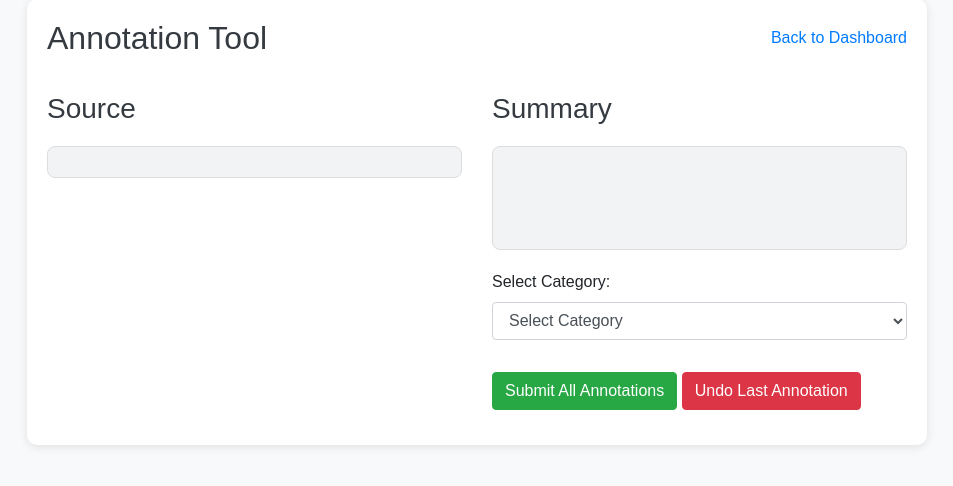
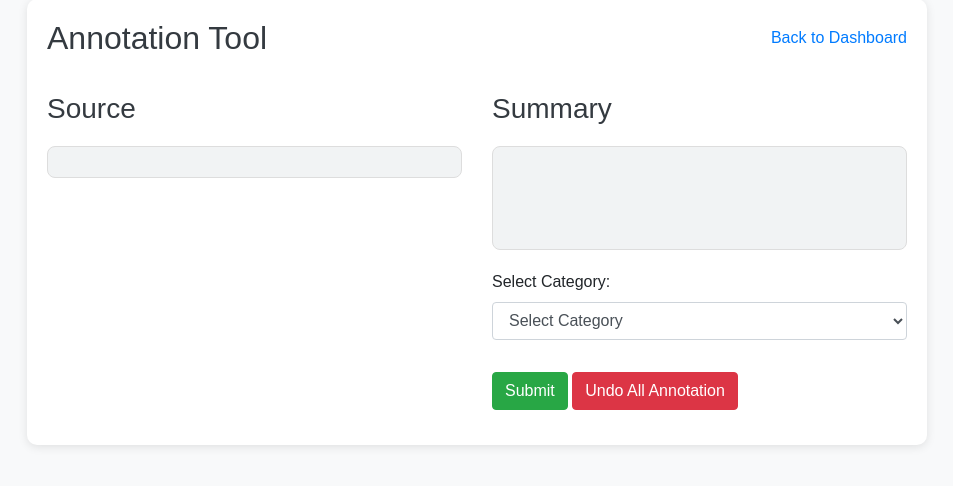
Before and after one commit to sanjanaramprasad/hallucinations_annotations_trial, a Flask app: template templates/annotation_detail.html in a window 1280 px wide. Shown: the part 21-507 px from the top of the page, without its empty margins (163-1116 px from the left). Run offline with Flask 3, Linux system fonts and the light colour scheme; the template is opened without the code that fills it, so the values that code supplies are empty; parts of the project's set-up code (start-up, migrations or seed data) failed here and were passed over; some libraries are stand-ins or nearby versions.

Commit message:
checkpoint

```diff
--- a/app.py
+++ b/app.py
@@ -154,7 +154,7 @@ def annotate_action():
         label_table = metadata.tables['label']
         query_annotations = sqlalchemy.select([label_table]).where(
                                 and_(
-                                    model_summaries.c.docid == selected_id,
+                                    label_table.c.docid == selected_id,
                                     label_table.c.user_id == username
                                 )
                             )
--- a/templates/annotation_detail.html
+++ b/templates/annotation_detail.html
@@ -186,8 +186,8 @@
                 </div>
 
 
-                <button id="finalSubmit" class="btn btn-success mt-3">Submit All Annotations</button>
-                <button id="undoAnnotation" class="btn btn-danger mt-3">Undo Last Annotation</button>
+                <button id="finalSubmit" class="btn btn-success mt-3">Submit</button>
+                <button id="undoAnnotation" class="btn btn-danger mt-3">Undo All Annotation</button>
             </div>
         </div>
     </div>
```
